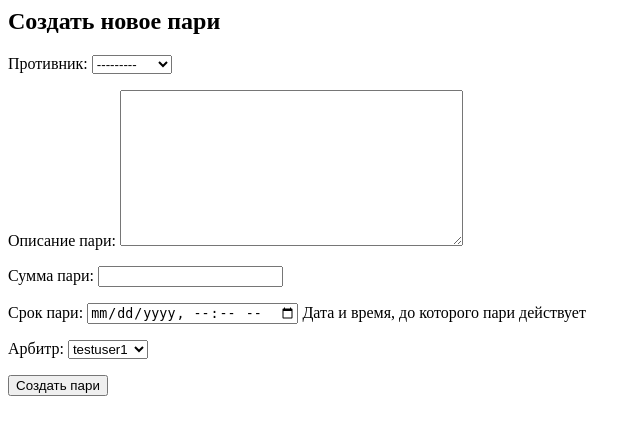
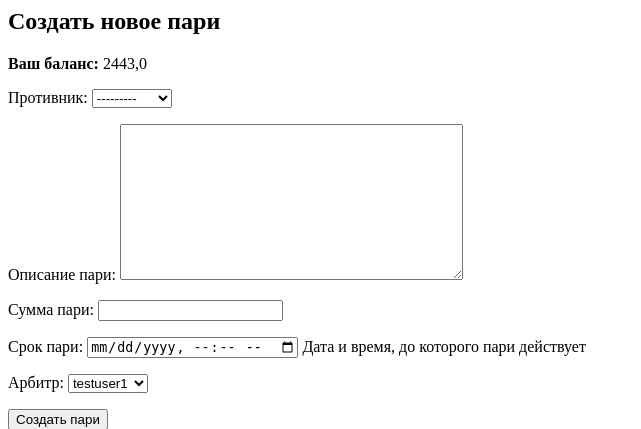
Before and after one commit to destroytxt/wager-project, a Django app: page /bets/create/ in a window 1280 px wide. Shown: the top 429 px of the page, without its empty margins (0-641 px from the left). Run offline with Django 5.2, Linux system fonts and the light colour scheme; a user stored in the database is signed in; data comes from the database, SQL or seed files in the repository; both versions use the stored data as it was after the commit; some libraries are stand-ins or nearby versions.

Commit message:
cleaning

```diff
--- a/bets/views.py
+++ b/bets/views.py
@@ -50,6 +50,7 @@ def accept_bet(request, bet_id):
                 request.user.save()
                 bet.opponent_accepted = True
                 bet.status = 'accepted'
+                bet.opponent = request.user
                 bet.save()
                 return redirect('bets:bet_detail', bet.id)
     return render(request, 'bets/accept_bet.html', {'form': form, 'bet': bet})
--- a/templates/bets/create_bet.html
+++ b/templates/bets/create_bet.html
@@ -1,4 +1,5 @@
 <h2>Создать новое пари</h2>
+<p><strong>Ваш баланс:</strong> {{ request.user.balance }}</p>
 <form method="post">
   {% csrf_token %}
   {{ form.as_p }}
```
Also changed, not shown: db.sqlite3, 1 other file.
